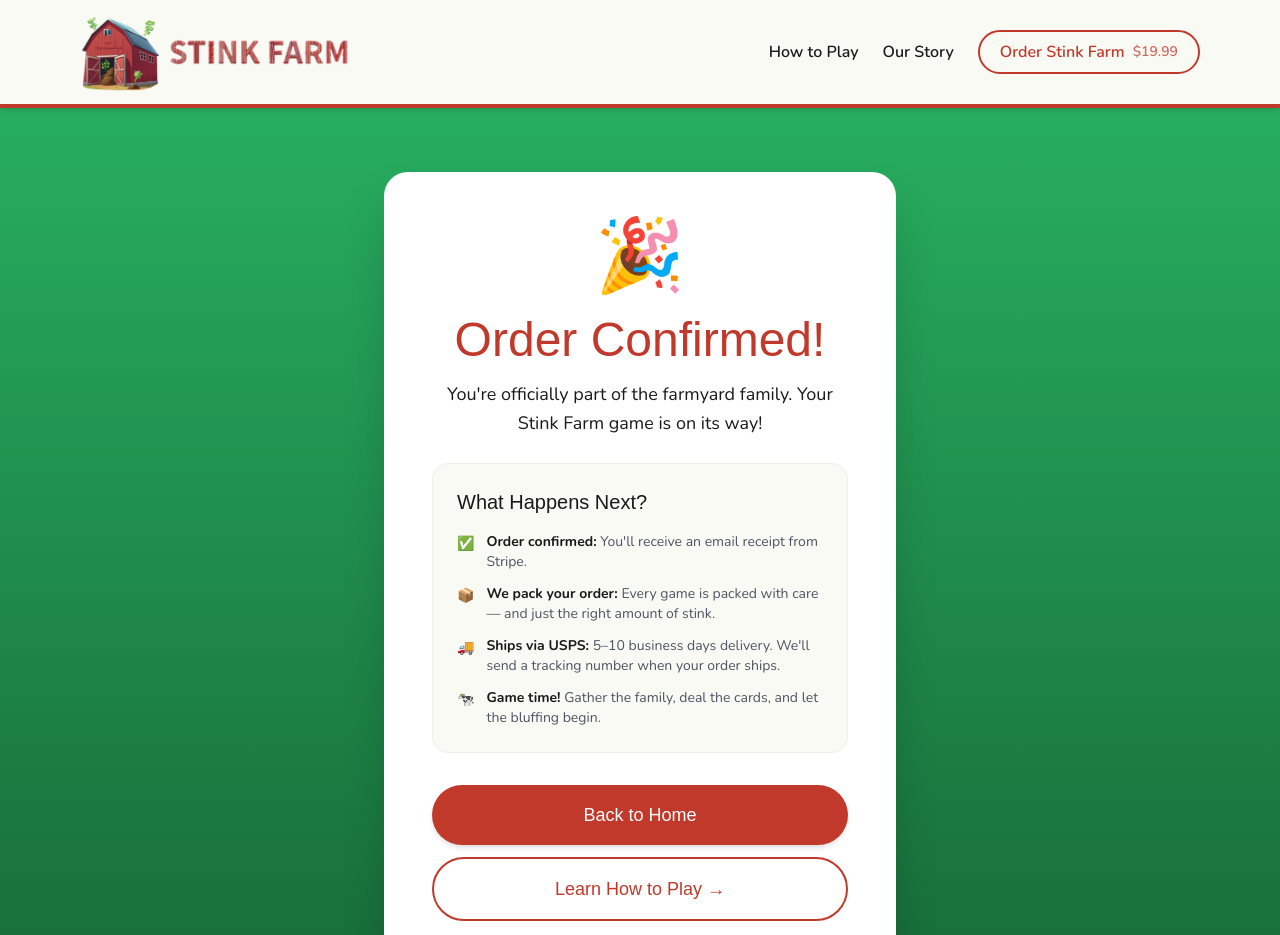
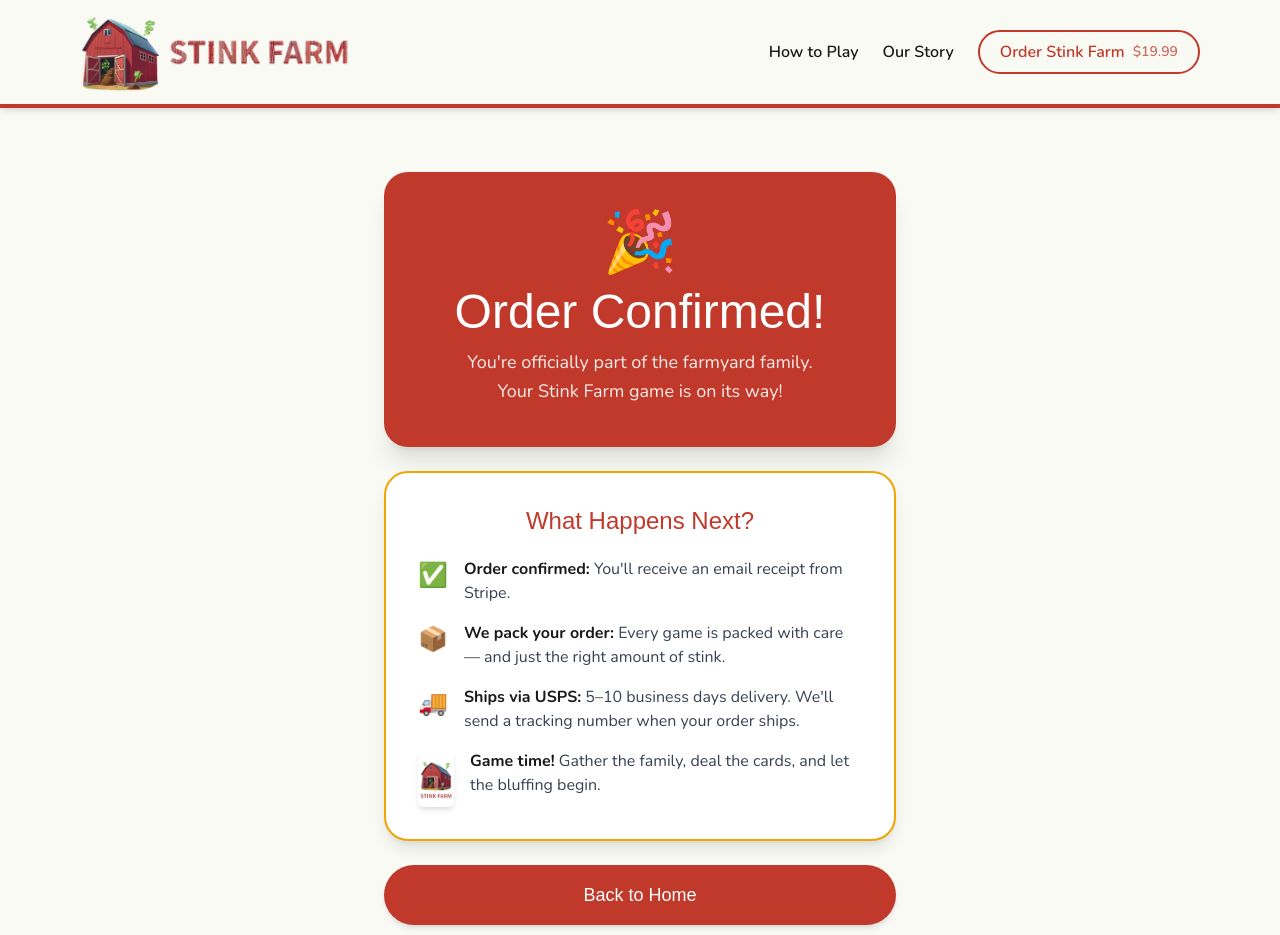
Before and after one commit to MikeOclaw/stink-farm-website, a Next.js app: page /buy/success in a window 1280 px wide. Shown: the top 935 px of the page. Built offline with nearby package versions, Linux system fonts and the light colour scheme; no server answers; a web font is replaced by a local one.

Commit message:
success page: retheme + card back image; checkout: enable automatic tax

```diff
--- a/app/api/checkout/route.ts
+++ b/app/api/checkout/route.ts
@@ -56,6 +56,7 @@ export async function POST(request: Request) {
               name: PRODUCT_CONFIG.name,
               description: PRODUCT_CONFIG.description,
               images: PRODUCT_CONFIG.images.length > 0 ? PRODUCT_CONFIG.images : undefined,
+              tax_code: 'txcd_99999999', // General physical goods
             },
             unit_amount: PRODUCT_CONFIG.price,
           },
@@ -67,6 +68,9 @@ export async function POST(request: Request) {
           },
         },
       ],
+      automatic_tax: {
+        enabled: true,
+      },
       shipping_address_collection: {
         allowed_countries: ['US'],
       },
--- a/app/buy/success/page.tsx
+++ b/app/buy/success/page.tsx
@@ -1,4 +1,5 @@
 import Link from 'next/link';
+import Image from 'next/image';
 import type { Metadata } from 'next';
 
 export const metadata: Metadata = {
@@ -9,55 +10,61 @@ export const metadata: Metadata = {
 
 export default function SuccessPage() {
   return (
-    <section className="min-h-screen bg-gradient-to-b from-grass-green to-green-800 flex items-center justify-center py-16 px-4">
-      <div className="max-w-lg w-full bg-white rounded-3xl shadow-2xl p-8 md:p-12 text-center">
-        {/* Celebration */}
-        <div className="text-7xl mb-6" aria-hidden="true">
-          🎉
+    <section className="min-h-screen bg-cream flex items-center justify-center py-16 px-4">
+      <div className="max-w-lg w-full text-center">
+        {/* Header banner */}
+        <div className="bg-barn-red rounded-3xl px-8 py-10 mb-6 shadow-xl">
+          <div className="text-6xl mb-4" aria-hidden="true">🎉</div>
+          <h1 className="font-headline text-4xl md:text-5xl text-white mb-3">
+            Order Confirmed!
+          </h1>
+          <p className="font-body text-lg text-white/90 leading-relaxed">
+            You&apos;re officially part of the farmyard family.<br />
+            Your Stink Farm game is on its way!
+          </p>
         </div>
 
-        <h1 className="font-headline text-4xl md:text-5xl text-barn-red mb-4">
-          Order Confirmed!
-        </h1>
-        <p className="font-body text-lg text-near-black mb-6 leading-relaxed">
-          You&apos;re officially part of the farmyard family. Your Stink Farm game is on its
-          way!
-        </p>
-
-        <div className="bg-cream rounded-2xl p-6 mb-8 text-left border border-cream-dark">
-          <h2 className="font-headline text-xl text-near-black mb-4">What Happens Next?</h2>
-          <ul className="space-y-3 font-body text-gray-600 text-sm">
-            <li className="flex items-start gap-3">
-              <span className="text-grass-green font-bold mt-0.5">✅</span>
+        {/* What Happens Next */}
+        <div className="bg-white rounded-3xl shadow-lg p-8 mb-6 text-left border-2 border-hay-gold">
+          <h2 className="font-headline text-2xl text-barn-red mb-5 text-center">What Happens Next?</h2>
+          <ul className="space-y-4 font-body text-gray-700">
+            <li className="flex items-start gap-4">
+              <span className="text-2xl mt-0.5">✅</span>
               <span>
-                <strong className="text-near-black">Order confirmed:</strong> You&apos;ll receive
-                an email receipt from Stripe.
+                <strong className="text-near-black">Order confirmed:</strong> You&apos;ll receive an email receipt from Stripe.
               </span>
             </li>
-            <li className="flex items-start gap-3">
-              <span className="text-hay-gold font-bold mt-0.5">📦</span>
+            <li className="flex items-start gap-4">
+              <span className="text-2xl mt-0.5">📦</span>
               <span>
                 <strong className="text-near-black">We pack your order:</strong> Every game is packed with care — and just the right amount of stink.
               </span>
             </li>
-            <li className="flex items-start gap-3">
-              <span className="text-barn-red font-bold mt-0.5">🚚</span>
+            <li className="flex items-start gap-4">
+              <span className="text-2xl mt-0.5">🚚</span>
               <span>
-                <strong className="text-near-black">Ships via USPS:</strong> 5–10 business days
-                delivery. We&apos;ll send a tracking number when your order ships.
+                <strong className="text-near-black">Ships via USPS:</strong> 5–10 business days delivery. We&apos;ll send a tracking number when your order ships.
               </span>
             </li>
-            <li className="flex items-start gap-3">
-              <span className="text-grass-green font-bold mt-0.5">🐄</span>
+            <li className="flex items-start gap-4">
+              <div className="mt-0.5 flex-shrink-0">
+                <Image
+                  src="/images/cards/Back of stink and action cards.png"
+                  alt="Stink Farm card back"
+                  width={36}
+                  height={50}
+                  className="rounded-md shadow-md"
+                />
+              </div>
               <span>
-                <strong className="text-near-black">Game time!</strong> Gather the family, deal
-                the cards, and let the bluffing begin.
+                <strong className="text-near-black">Game time!</strong> Gather the family, deal the cards, and let the bluffing begin.
               </span>
             </li>
           </ul>
         </div>
 
-        <div className="space-y-3">
+        {/* Buttons */}
+        <div className="space-y-3 mb-6">
           <Link
             href="/"
             className="block w-full font-headline text-lg bg-barn-red text-white px-8 py-4 rounded-full hover:bg-barn-red-dark transition-colors shadow-md"
@@ -72,7 +79,7 @@ export default function SuccessPage() {
           </Link>
         </div>
 
-        <p className="font-body text-xs text-gray-400 mt-6">
+        <p className="font-body text-xs text-gray-400">
           Questions? Email us at{' '}
           <a href="mailto:hello@stinkfarmgame.com" className="underline hover:text-barn-red">
             hello@stinkfarmgame.com
```
